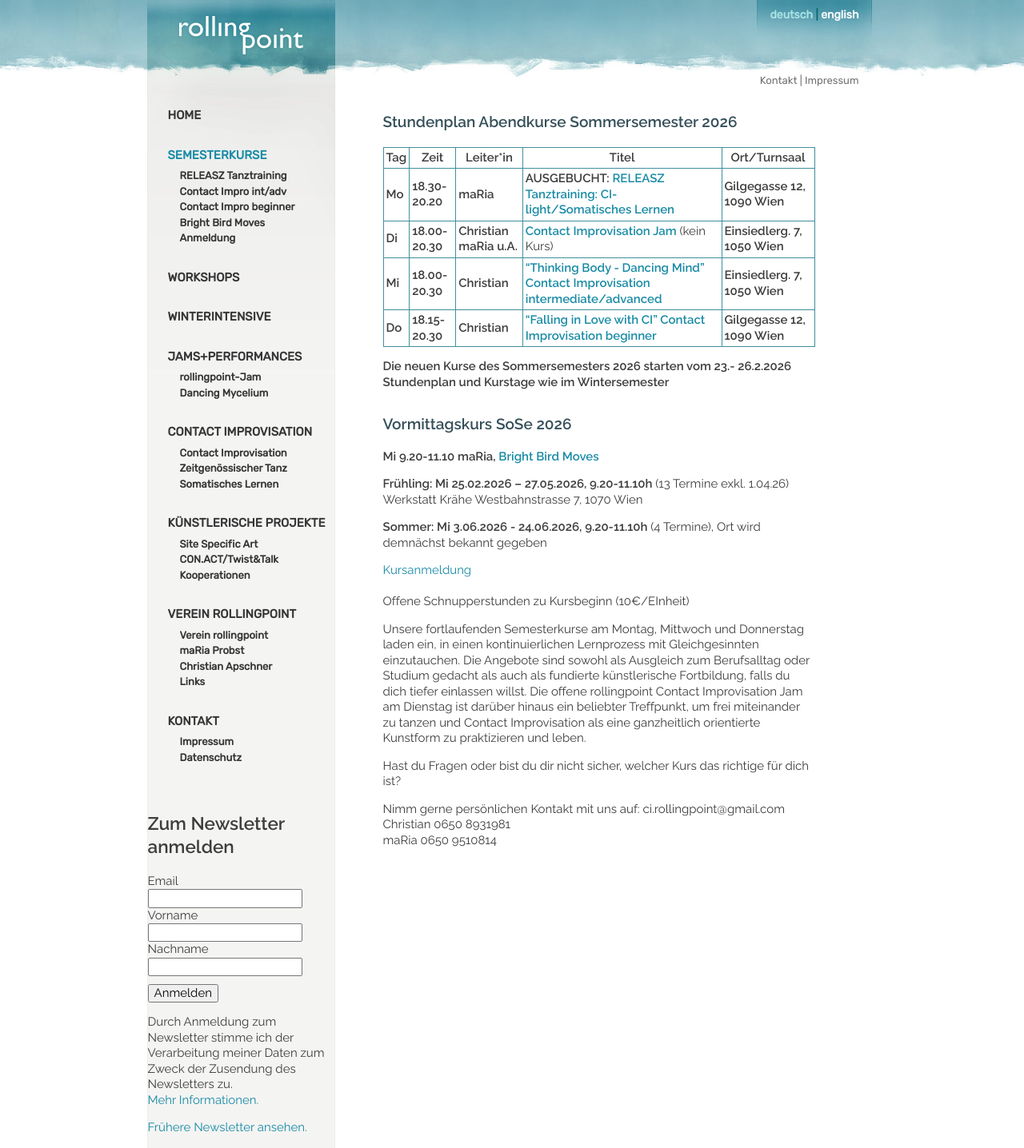
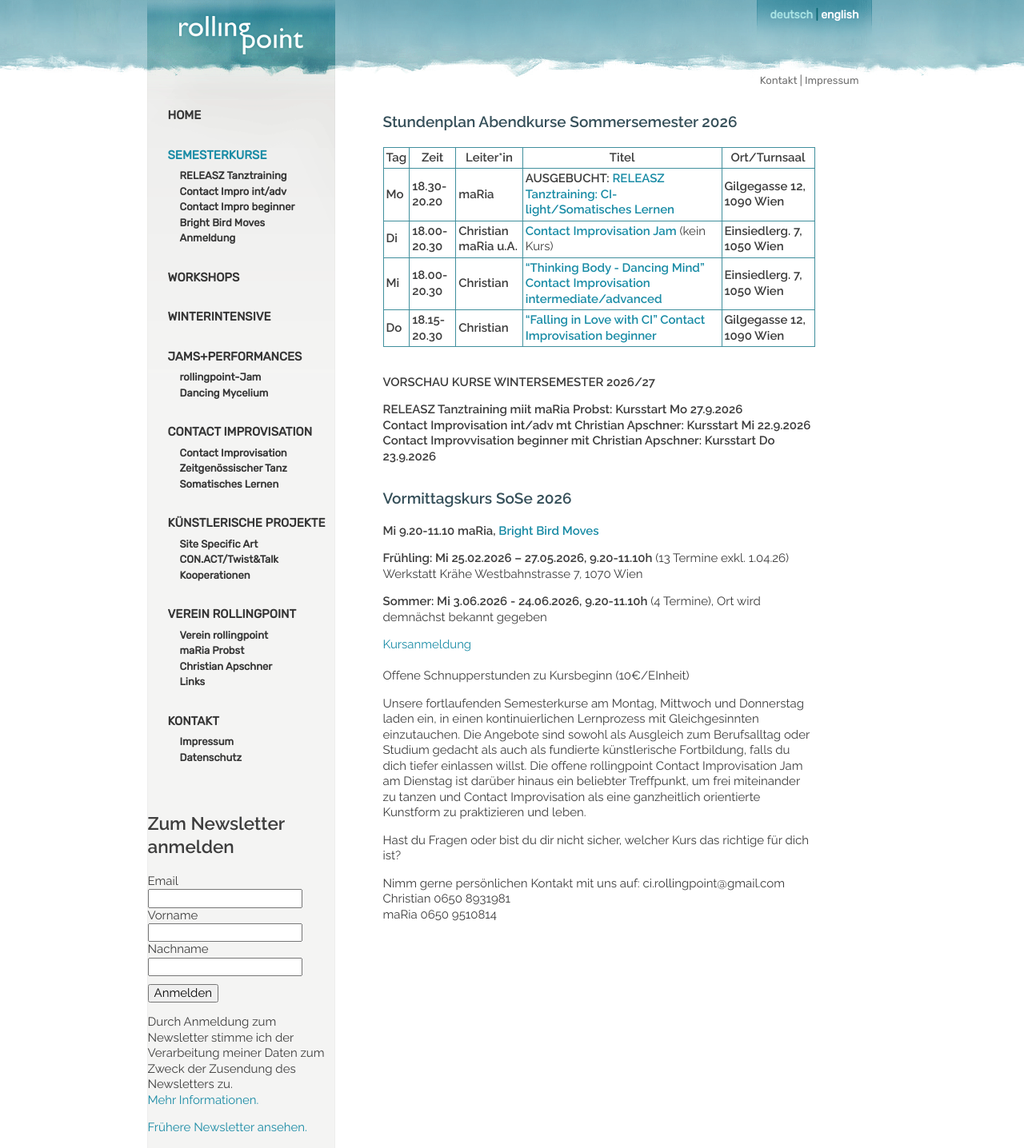
Before and after one commit to manulari/rollingpointat, a Jekyll site: the page built from _pages_de/kurse-1.md, in a window 1280 px wide. Shown: the whole page at 80% size. Built offline with Jekyll 4.4.1, drawn with Linux system fonts in a browser that asks for light colours; comment, search, counter and statistics services are not loaded.

Commit message:
Update page (de) “kurse-1”

```diff
--- a/_pages_de/kurse-1.md
+++ b/_pages_de/kurse-1.md
@@ -12,8 +12,12 @@ language: de
 | **Mi** | **18.00-20.30** | **Christian**            | **[“Thinking Body - Dancing Mind” Contact Improvisation intermediate/advanced](/contactadv)** | **Einsiedlerg. 7, 1050 Wien** |
 | **Do** | **18.15-20.30** | **Christian**            | **["Falling in Love with CI" Contact Improvisation beginner](/contactbeg)**                   | **Gilgegasse 12, 1090 Wien**  |
 
-**Die neuen Kurse des Sommersemesters 2026 starten vom 23.- 26.2.2026**\
-**Stundenplan und Kurstage wie im Wintersemester**
+\
+**VORSCHAU KURSE WINTERSEMESTER 2026/27**
+
+**RELEASZ Tanztraining miit maRia Probst: Kursstart Mo 27.9.2026**\
+**Contact Improvisation int/adv mt Christian Apschner: Kursstart Mi 22.9.2026**\
+**Contact Improvvisation beginner mit Christian Apschner: Kursstart Do 23.9.2026**
 
 ### Vormittagskurs SoSe 2026
 
```
